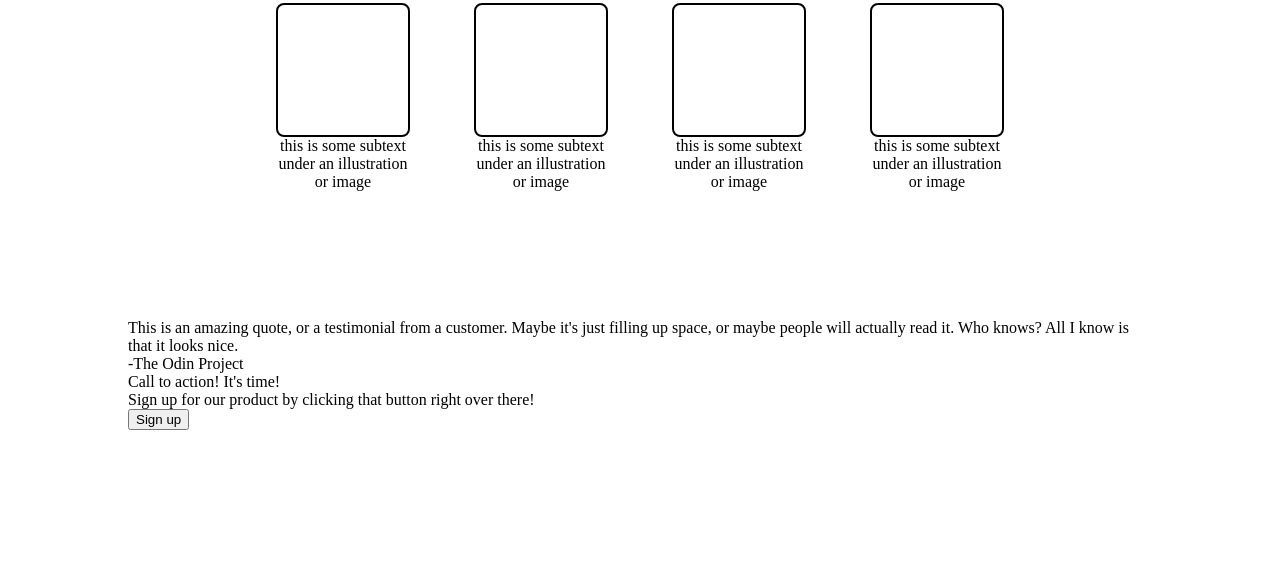
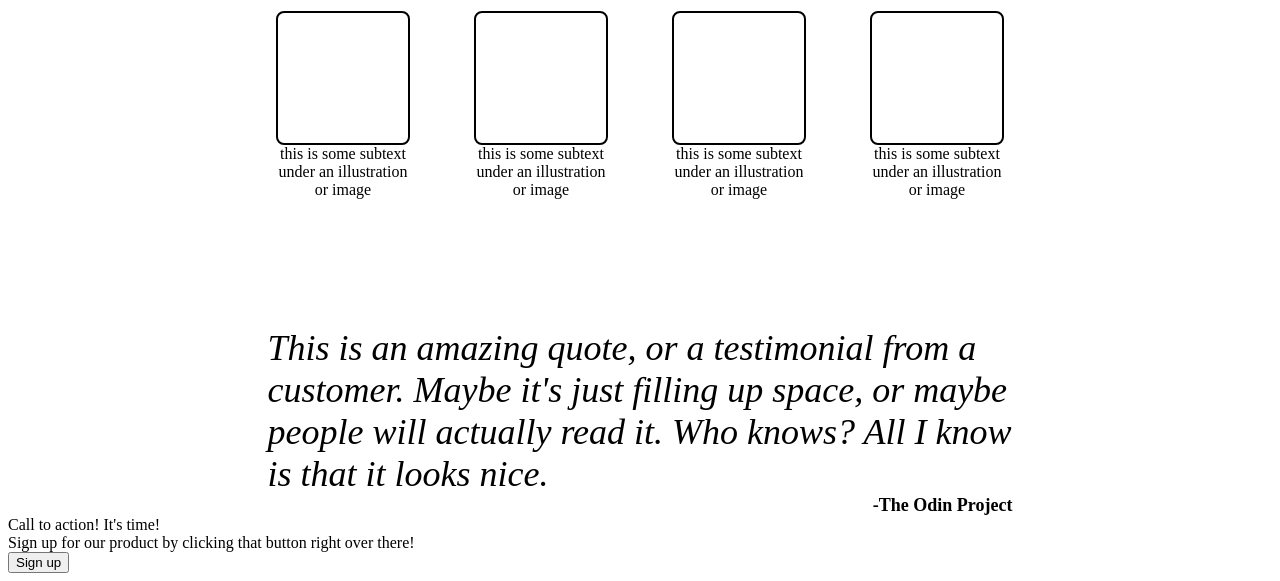
Before and after one commit to WilliamSegrestAU/landing_page, a plain HTML site: page index.html in a window 1280 px wide. Shown: the part 627-1208 px from the top of the page. Before the commit the page ends 1057 px from the top, so only its background shows below. Drawn offline with Linux system fonts and the light colour scheme.

Commit message:
Quote Container CSS Layout Completed
Working with the margin/width to keep everything centered.

May come back later and tinker it once adding color.

Additionally, only added (margin: 0 128px;) to header since the body container uses a different margin.

```diff
--- a/style.css
+++ b/style.css
@@ -1,12 +1,14 @@
-body {
-    margin: 0 128px;
-}
+
 
 /*
 
     HEADER
 
 */
+
+.header {
+    margin: 0 128px;
+}
 
 .header_top {
     display: flex;
@@ -99,3 +101,26 @@ body {
     width: 130px;
     font-weight: 18px;
 }
+
+/* QUOTE CONTAINER */
+
+.quote {
+    display: flex;
+    flex-direction: column;
+    flex: auto;
+    width: 745px;
+    margin-left: auto;
+    margin-right: auto;
+}
+
+.quote .quote_text {
+    align-self: center;
+    font-size: 36px;
+    font-style: italic;
+}
+
+.quote .person_quoted {
+    align-self: flex-end;
+    font-size: 18px;
+    font-weight: 900;
+}
```
